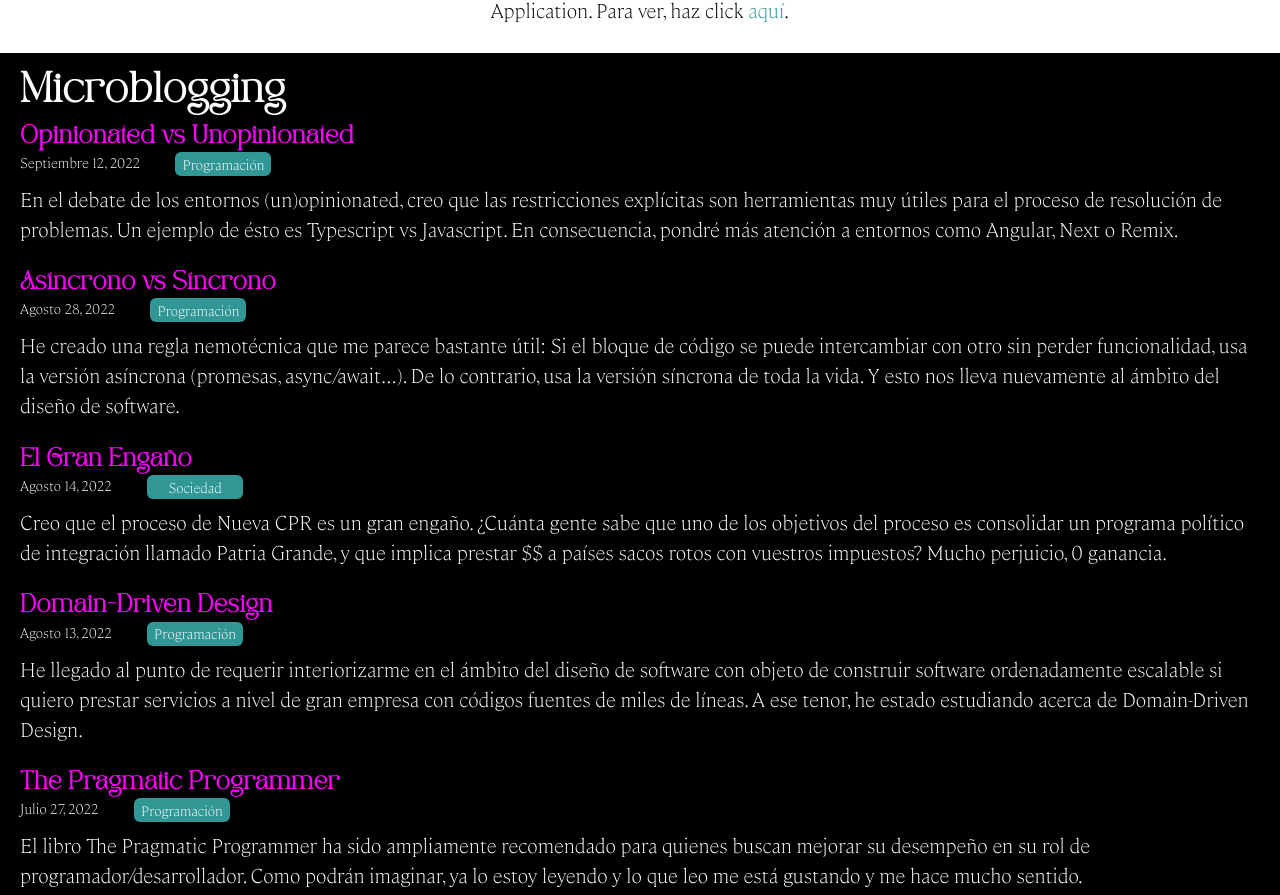
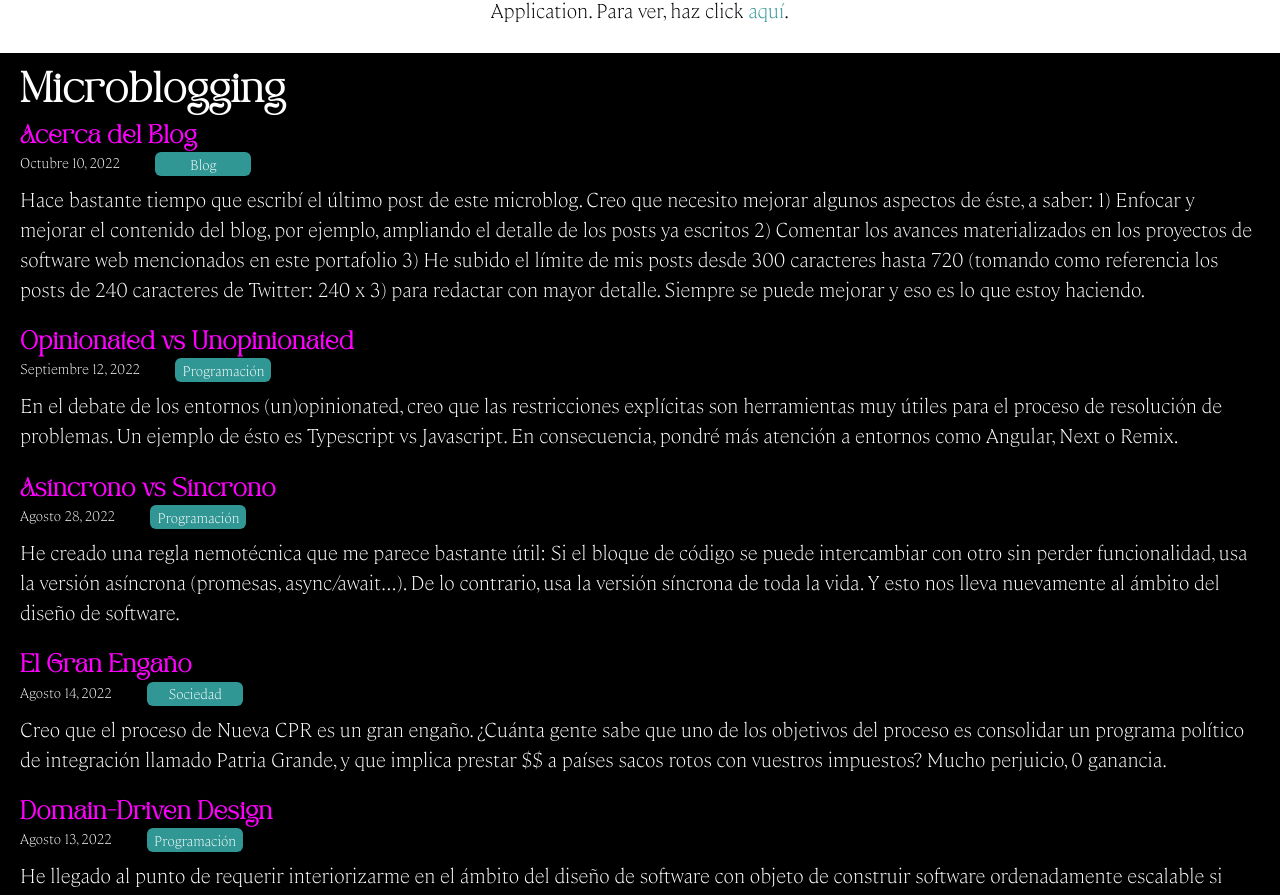
Before and after one commit to gnietto/gnietto.github.io, a React (Vite) app: page / in a window 1280 px wide. Shown: the part 2800-3695 px from the top of the page. Built offline with nearby package versions, Linux system fonts and the light colour scheme.

Commit message:
[contenido] Agrega nuevo blogpost: 'Acerca del Blog'

```diff
--- a/src/posts.ts
+++ b/src/posts.ts
@@ -1,4 +1,15 @@
 const posts = [
+  {
+    key: '0016',
+    titulo: 'Acerca del Blog',
+    texto: [
+      'Hace bastante tiempo que escribí el último post de este microblog. Creo que necesito mejorar algunos aspectos de éste, a saber: 1) Enfocar y mejorar el contenido del blog, por ejemplo, ampliando el detalle de los posts ya escritos  2) Comentar los avances materializados en los proyectos de software web mencionados en este portafolio 3) He subido el límite de mis posts desde 300 caracteres hasta 720 (tomando como referencia los posts de 240 caracteres de Twitter: 240 x 3) para redactar con mayor detalle. Siempre se puede mejorar y eso es lo que estoy haciendo.'
+    ],
+    autor: 'Germán',
+    fecha: 'Octubre 10, 2022',
+    link: '/acerca-del-blog',
+    tag: 'Blog'
+  },
   {
     key: '0015',
     titulo: 'Opinionated vs Unopinionated',
```
